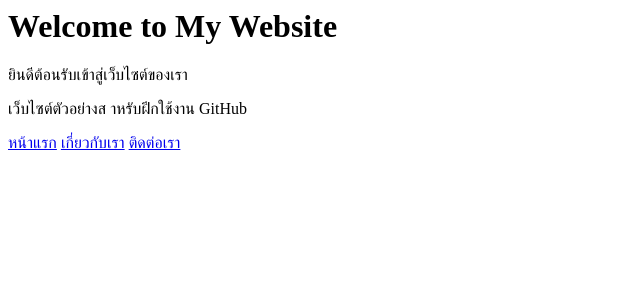
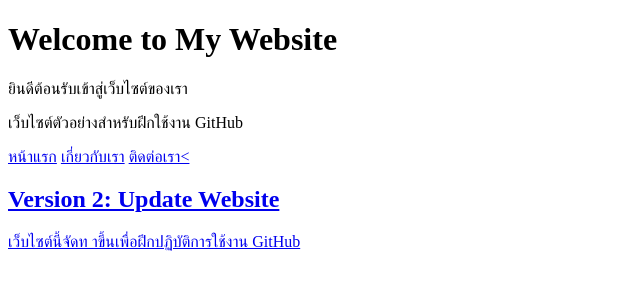
Before and after one commit to Tananon24/69Dev03-github-put, a plain HTML site: page index.html in a window 1280 px wide. Shown: the whole page, without its empty margins (0-640 px from the left). Drawn offline with Linux system fonts and the light colour scheme.

Commit message:
Update Website Content

```diff
--- a/index.html
+++ b/index.html
@@ -1,6 +1,15 @@
-<h1>Welcome to My Website</h1>
- <p>ยินดีต้อนรับเข้าสู่เว็บไซต์ของเรา</p>
- <p>เว็บไซต์ตัวอย่างส าหรับฝึกใช้งาน GitHub</p>
- <a href="index.html">หน้าแรก</a>
- <a href="about.html">เกี่ยวกับเรา</a>
- <a href="contact.html">ติดต่อเรา</a
+<!DOCTYPE html>
+<html lang="en">
+<head>
+    <h1>Welcome to My Website</h1>
+    <p>ยินดีต้อนรับเข้าสู่เว็บไซต์ของเรา</p>
+    <p>เว็บไซต์ตัวอย่างสำหรับฝึกใช้งาน GitHub</p>
+    <a href="index.html">หน้าแรก</a>
+    <a href="about.html">เกี่ยวกับเรา</a>
+    <a href="contact.html">ติดต่อเรา<
+</head>
+<body>
+    <h2>Version 2: Update Website</h2>
+    <p>เว็บไซต์นี้จัดท าขึ้นเพื่อฝึกปฏิบัติการใช้งาน GitHub</p>
+</body>
+</html>
```
Also changed, not shown: 1 other file.
